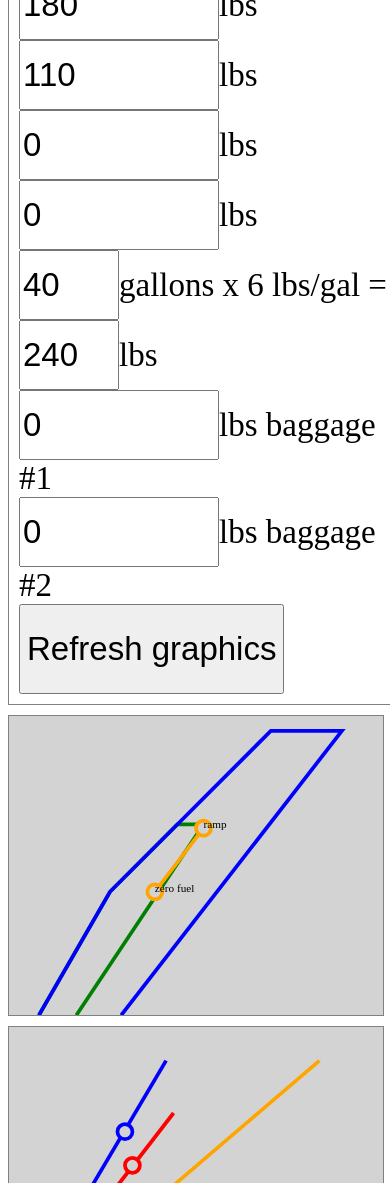
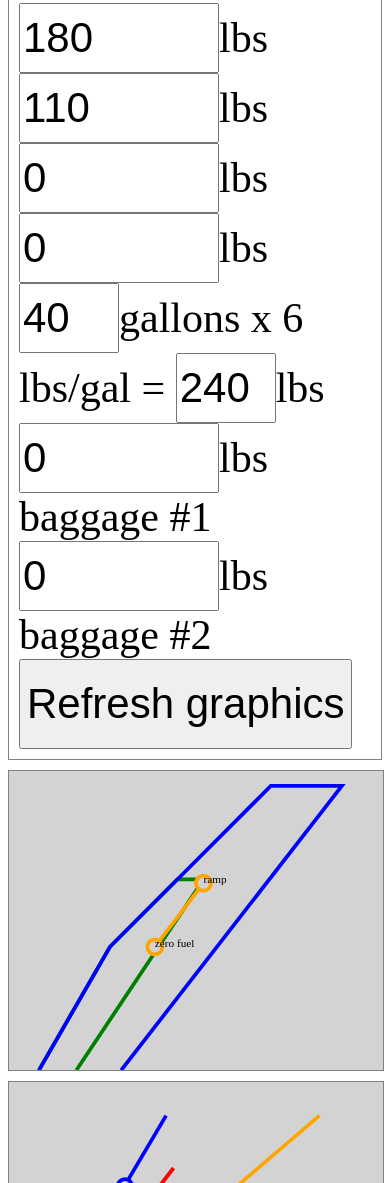
Before and after one commit to ericminio/yop-fly, a website: page wb/index.html in a window 390 px wide. Shown: the part 472-1655 px from the top of the page. Drawn offline with Linux system fonts and the light colour scheme.

Commit message:
playing more

```diff
--- a/wb/assets/wb.css
+++ b/wb/assets/wb.css
@@ -1,5 +1,5 @@
 body, input, select, button {
-    font-size: 33px;
+    font-size: 42px;
 }
 select {
     width: 330px;
@@ -20,7 +20,6 @@ input.small {
     text-align: center;
 }
 .data {
-    width: 100%;
     margin:auto;
     margin-bottom: 10px;
     padding:0px 10px 10px 10px;
@@ -31,11 +30,16 @@ input.small {
 }
 .graph {
     display:inline-block;
-    width: 100%;
+    width: 49%;
     margin:auto;
     margin-bottom: 10px;
     padding:0px;
     border:1px gray solid;
+}
+@media screen and (max-width: 992px) {
+    .graph {
+        width: 100%;
+    }
 }
 
 .normal-category {
```
